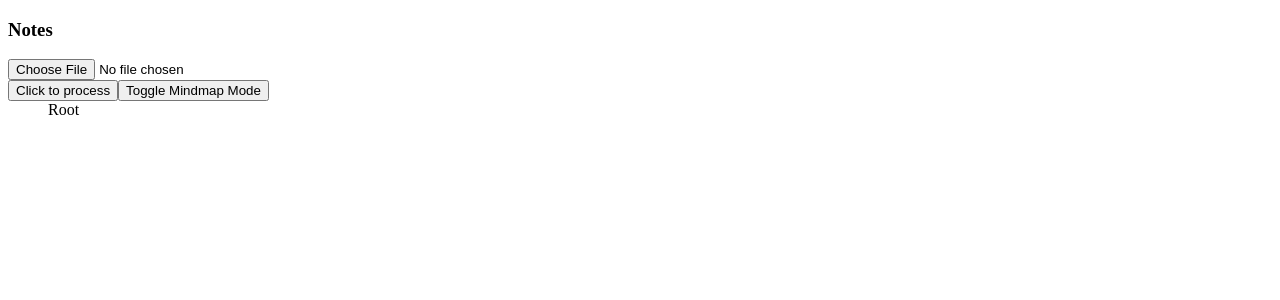
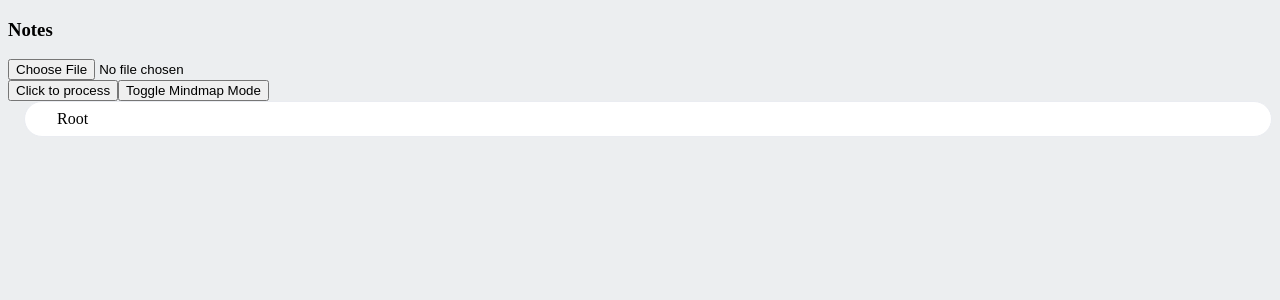
Before and after one commit to yiheinchai/graph-notes, a React (Create React App) app: page / in a window 1280 px wide. Both pictures are taken after a click on the button "Click to process". Shown: the top 300 px of the page. Built offline with nearby package versions, Linux system fonts and the light colour scheme.

Commit message:
Mindmap styling

```diff
--- a/src/App.css
+++ b/src/App.css
@@ -1,3 +1,8 @@
 * {
   animation: all ease 0.2s;
+  background-color: "#FAFBFC";
 }
+
+:root {
+  background-color: "#FAFBFC";
+}
--- a/src/components/ListText.js
+++ b/src/components/ListText.js
@@ -1,5 +1,7 @@
 import { useState } from "react";
 import styles from "./ListText.module.css";
+import { IoAddOutline } from "react-icons/io5";
+import AddButton from "./ui/buttons/AddButton";
 
 const ListText = (props) => {
   const [showContent, setShowContent] = useState(false);
@@ -9,19 +11,33 @@ const ListText = (props) => {
         style={{
           display: "flex",
           flexFlow: props.mindMapMode ? "row" : "column",
+          alignItems: props.mindMapMode && "center",
           marginBottom: props.mindMapMode && "2rem",
         }}
       >
-        <div style={{ display: "flex", flexFlow: "row" }}>
+        <div
+          style={{
+            display: "flex",
+            flexFlow: "row",
+            gap: "0.3rem",
+            backgroundColor: "white",
+            border: "1px solid #EAECF1",
+            borderRadius: "2rem",
+            padding: "0.5rem",
+          }}
+        >
+          <div style={{ whiteSpace: "nowrap", marginLeft: !props.expandable && "1.5rem" }}>
+            {props.text}
+          </div>
           {props.expandable && (
-            <button
-              style={{ height: "1.2rem" }}
-              onClick={() => setShowContent((previous) => !previous)}
-            >
-              O
-            </button>
+            // <button
+            //   style={{ height: "1.2rem" }}
+            //   onClick={() => setShowContent((previous) => !previous)}
+            // >
+            //   <IoAddOutline />
+            // </button>
+            <AddButton onClickHandler={setShowContent} />
           )}
-          <div style={{ marginLeft: !props.expandable && "1.5rem" }}>{props.text}</div>
         </div>
         {showContent && <div style={{ display: "flex", flexFlow: "column" }}>{props.children}</div>}
       </div>
--- /dev/null
+++ b/src/components/ui/buttons/AddButton.js
@@ -0,0 +1,12 @@
+import { IoAddOutline } from "react-icons/io5";
+import styles from "./AddButton.module.css";
+
+const AddButton = (props) => {
+  return (
+    <button className={styles.button} onClick={() => props.onClickHandler((previous) => !previous)}>
+      <IoAddOutline />
+    </button>
+  );
+};
+
+export default AddButton;
--- /dev/null
+++ b/src/components/ui/buttons/AddButton.module.css
@@ -0,0 +1,13 @@
+.button {
+  border-radius: 2rem;
+  border: none;
+  display: flex;
+  flex-flow: row;
+  justify-content: center;
+  align-items: center;
+  padding: 0.2rem;
+}
+
+html {
+  background-color: #eceef0;
+}
```
Also changed, not shown: package.json (+9 -1 lines), 1 other file (tests, documents, lock files or other folders).
